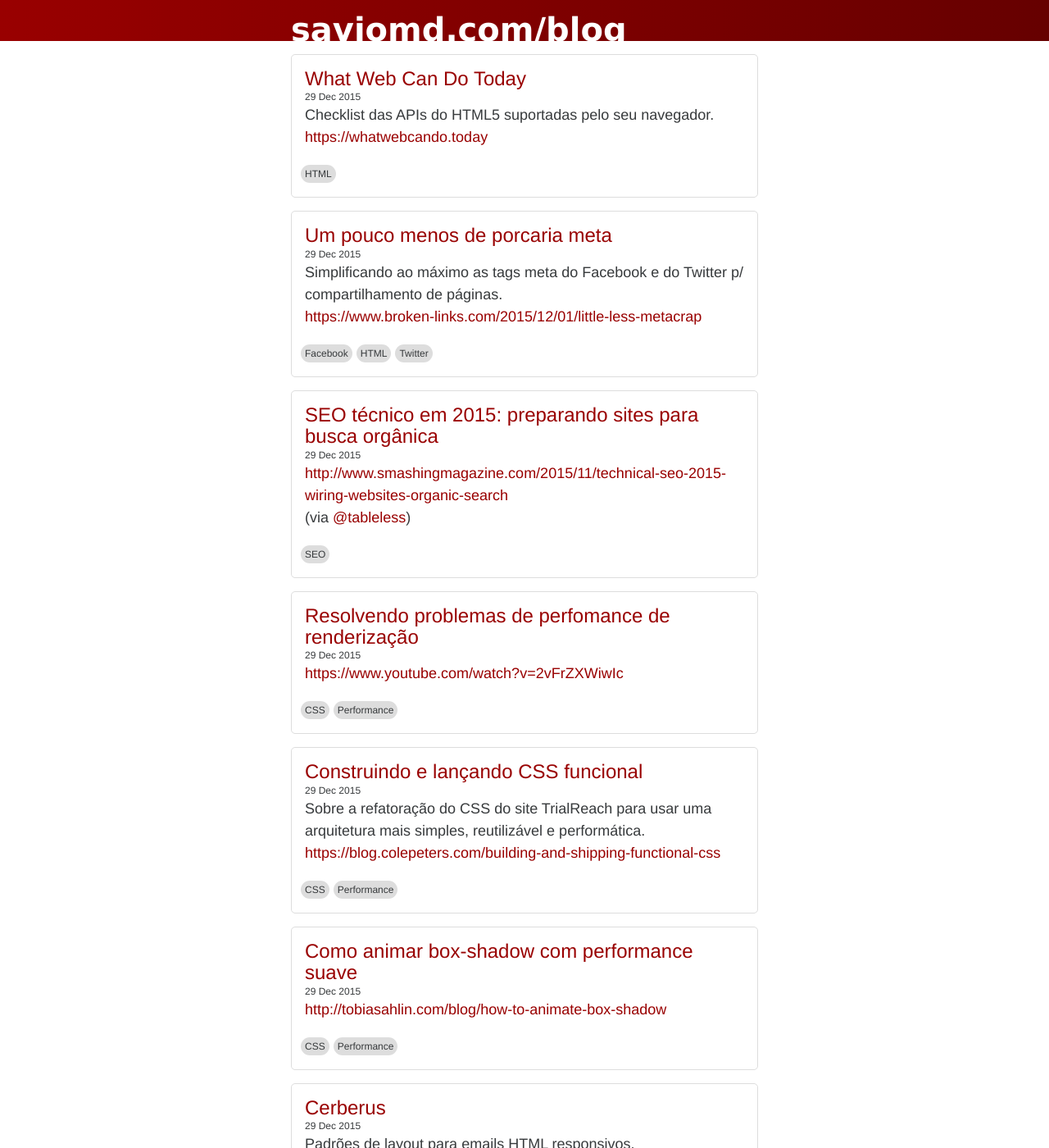
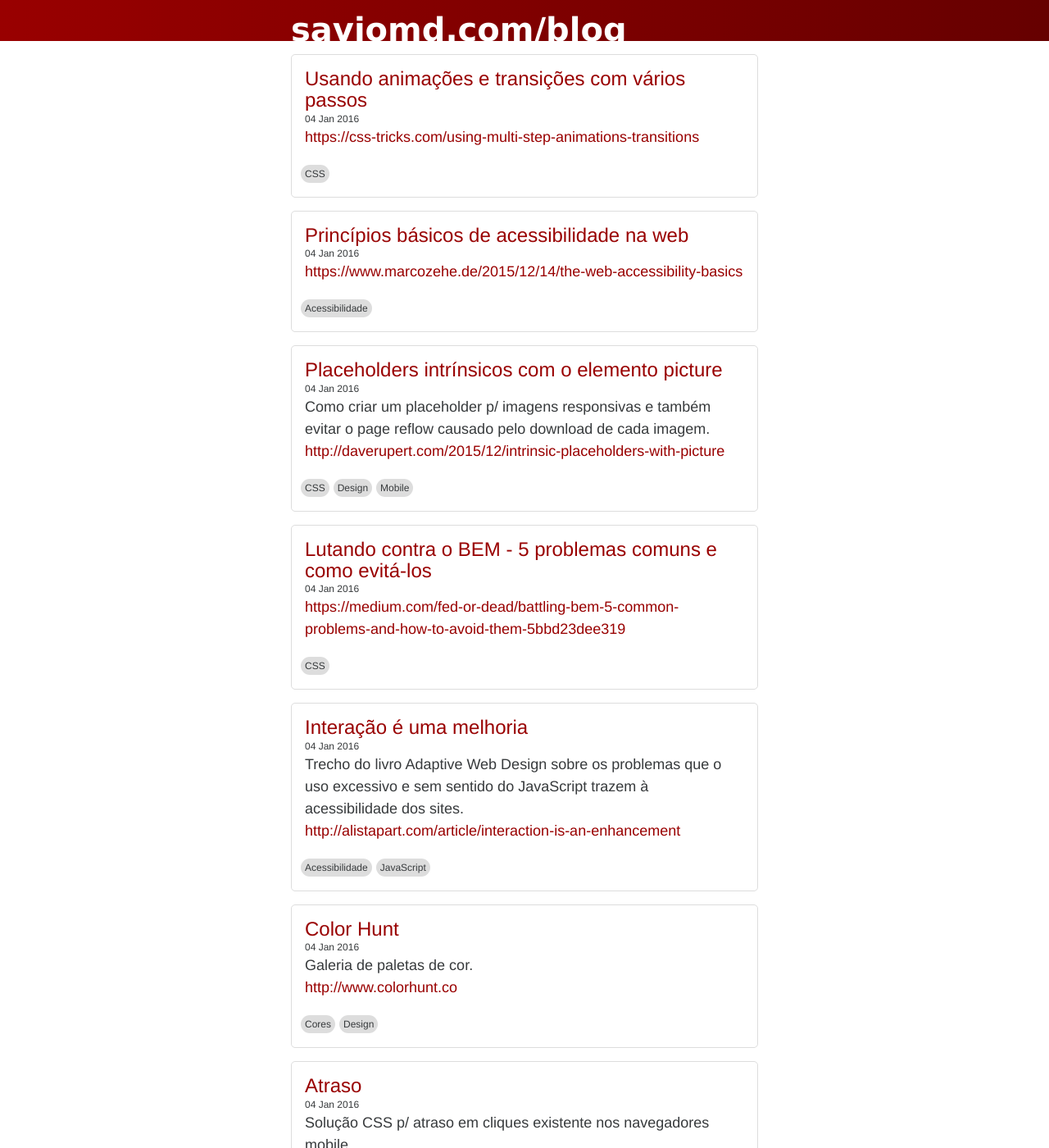
Before and after one commit to saviomd/blog, a Jekyll site: the page built from index.html, in a window 1280 px wide and 1400 px high. Shown: the whole window at 82% size. Built offline with Jekyll 4.4.1, drawn with Linux system fonts in a browser that asks for light colours; the list of posts is cut into pages by our own code; some of the changed text lies outside the part shown.

Commit message:
Add new posts, update dependencies and configs

```diff
--- /dev/null
+++ b/_posts/2016-01-04-10-tendencias-de-design-web-que-dominaram-2015.md
@@ -0,0 +1,7 @@
+---
+layout: post
+title: '10 tendências de design web que dominaram 2015'
+tags: [Design]
+---
+
+<http://thenextweb.com/dd/2015/12/25/10-web-design-trends-that-ruled-2015>
--- /dev/null
+++ b/_posts/2016-01-04-atraso.md
@@ -0,0 +1,8 @@
+---
+layout: post
+title: 'Atraso'
+tags: [CSS, Mobile, Usabilidade]
+---
+
+Solução CSS p/ atraso em cliques existente nos navegadores mobile.<br>
+<https://adactio.com/journal/10019>
--- /dev/null
+++ b/_posts/2016-01-04-color-hunt.md
@@ -0,0 +1,8 @@
+---
+layout: post
+title: 'Color Hunt'
+tags: [Cores, Design]
+---
+
+Galeria de paletas de cor.<br>
+<http://www.colorhunt.co>
--- /dev/null
+++ b/_posts/2016-01-04-interacao-e-uma-melhoria.md
@@ -0,0 +1,8 @@
+---
+layout: post
+title: 'Interação é uma melhoria'
+tags: [Acessibilidade, JavaScript]
+---
+
+Trecho do livro Adaptive Web Design sobre os problemas que o uso excessivo e sem sentido do JavaScript trazem à acessibilidade dos sites.<br>
+<http://alistapart.com/article/interaction-is-an-enhancement>
--- /dev/null
+++ b/_posts/2016-01-04-lutando-contra-o-bem-5-problemas-comuns-e-como-evita-los.md
@@ -0,0 +1,7 @@
+---
+layout: post
+title: 'Lutando contra o BEM - 5 problemas comuns e como evitá-los'
+tags: [CSS]
+---
+
+<https://medium.com/fed-or-dead/battling-bem-5-common-problems-and-how-to-avoid-them-5bbd23dee319>
--- /dev/null
+++ b/_posts/2016-01-04-placeholders-intrinsicos-com-o-elemento-picture.md
@@ -0,0 +1,8 @@
+---
+layout: post
+title: 'Placeholders intrínsicos com o elemento picture'
+tags: [CSS, Design, Mobile]
+---
+
+Como criar um placeholder p/ imagens responsivas e também evitar o page reflow causado pelo download de cada imagem.<br>
+<http://daverupert.com/2015/12/intrinsic-placeholders-with-picture>
--- /dev/null
+++ b/_posts/2016-01-04-principios-basicos-de-acessibilidade-na-web.md
@@ -0,0 +1,7 @@
+---
+layout: post
+title: 'Princípios básicos de acessibilidade na web'
+tags: [Acessibilidade]
+---
+
+<https://www.marcozehe.de/2015/12/14/the-web-accessibility-basics>
--- /dev/null
+++ b/_posts/2016-01-04-usando-animacoes-e-transicoes-com-varios-passos.md
@@ -0,0 +1,7 @@
+---
+layout: post
+title: 'Usando animações e transições com vários passos'
+tags: [CSS]
+---
+
+<https://css-tricks.com/using-multi-step-animations-transitions>
--- a/gulpfile.js
+++ b/gulpfile.js
@@ -20,7 +20,7 @@ configurations
 - stylestats: https://github.com/t32k/stylestats/blob/master/assets/default.json
 */
 var autoprefixerConfig = { browsers: ['> 1%', 'last 2 versions', 'Firefox ESR', 'Opera 12.1', 'Android >= 2'] };
-var stylestatsConfig = { config: '.stylestatsrc' };
+var stylestatsConfig = { config: '.stylestatsrc', outfile: true, type: 'json' };
 
 /*
 tasks
@@ -41,6 +41,7 @@ gulp.task('buildCssVendor', function() {
 		.pipe(rename({ suffix: '.min' }))
 		.pipe(gulp.dest('css'))
 		.pipe(stylestats(stylestatsConfig))
+		.pipe(gulp.dest('css'))
 });
 
 gulp.task('lintCssSite', function() {
@@ -59,6 +60,7 @@ gulp.task('buildCssSite', ['lintCssSite'], function() {
 		.pipe(rename({ suffix: '.min' }))
 		.pipe(gulp.dest('css'))
 		.pipe(stylestats(stylestatsConfig))
+		.pipe(gulp.dest('css'))
 });
 
 gulp.task('buildJsVendor', function() {
```
Also changed, not shown: css/blog.min.json (added, +39 -0 lines), css/vendor.css (+6 -15 lines), css/vendor.min.json (added, +70 -0 lines), package.json (+8 -8 lines), css/vendor.min.css, 2 other files.
